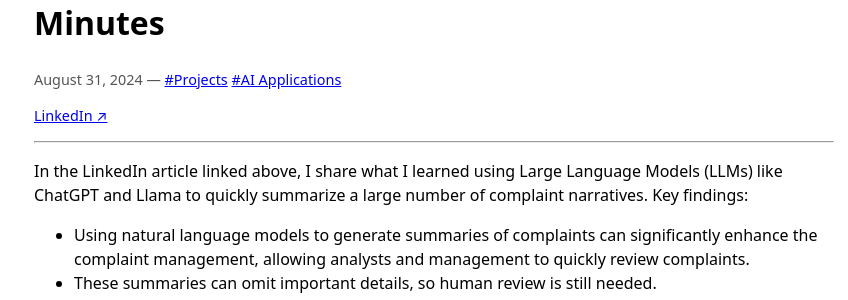
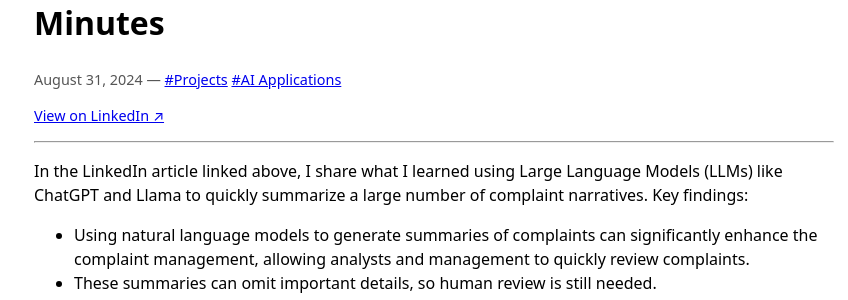
Before and after one commit to JNPyles/JNPyles.github.io, a Jekyll site: the page built from _posts/2024/2024-08-31-summarizing-complaints.md, in a window 1280 px wide. Shown: the part 160-460 px from the top of the page, without its empty margins (206-1054 px from the left). Built offline with Jekyll 4.4.1, drawn with Linux system fonts in a browser that asks for light colours; nearby versions of some CDN libraries.

Commit message:
Update post.html

```diff
--- a/_layouts/post.html
+++ b/_layouts/post.html
@@ -24,25 +24,25 @@ layout: default
 
     {% if page.github_url %}
         {% if links.size > 0 %} &middot; {% endif %}
-        <a href="{{ page.github_url }}">GitHub ↗</a>
+        <a href="{{ page.github_url }}">View on GitHub ↗</a>
         {% assign links = "yes" | split: "," %}
     {% endif %}
 
     {% if page.linkedin_url %}
         {% if links.size > 0 %} &middot; {% endif %}
-        <a href="{{ page.linkedin_url }}">LinkedIn ↗</a>
+        <a href="{{ page.linkedin_url }}">View on LinkedIn ↗</a>
         {% assign links = "yes" | split: "," %}
     {% endif %}
 
     {% if page.huggingface_url %}
         {% if links.size > 0 %} &middot; {% endif %}
-        <a href="{{ page.huggingface_url }}">Hugging Face ↗</a>
+        <a href="{{ page.huggingface_url }}">View on Hugging Face ↗</a>
         {% assign links = "yes" | split: "," %}
     {% endif %}
 
     {% if page.dropbox_url %}
         {% if links.size > 0 %} &middot; {% endif %}
-        <a href="{{ page.dropbox_url }}">Dropbox ↗</a>
+        <a href="{{ page.dropbox_url }}">View on Dropbox ↗</a>
         {% assign links = "yes" | split: "," %}
     {% endif %}
 </p>
```
